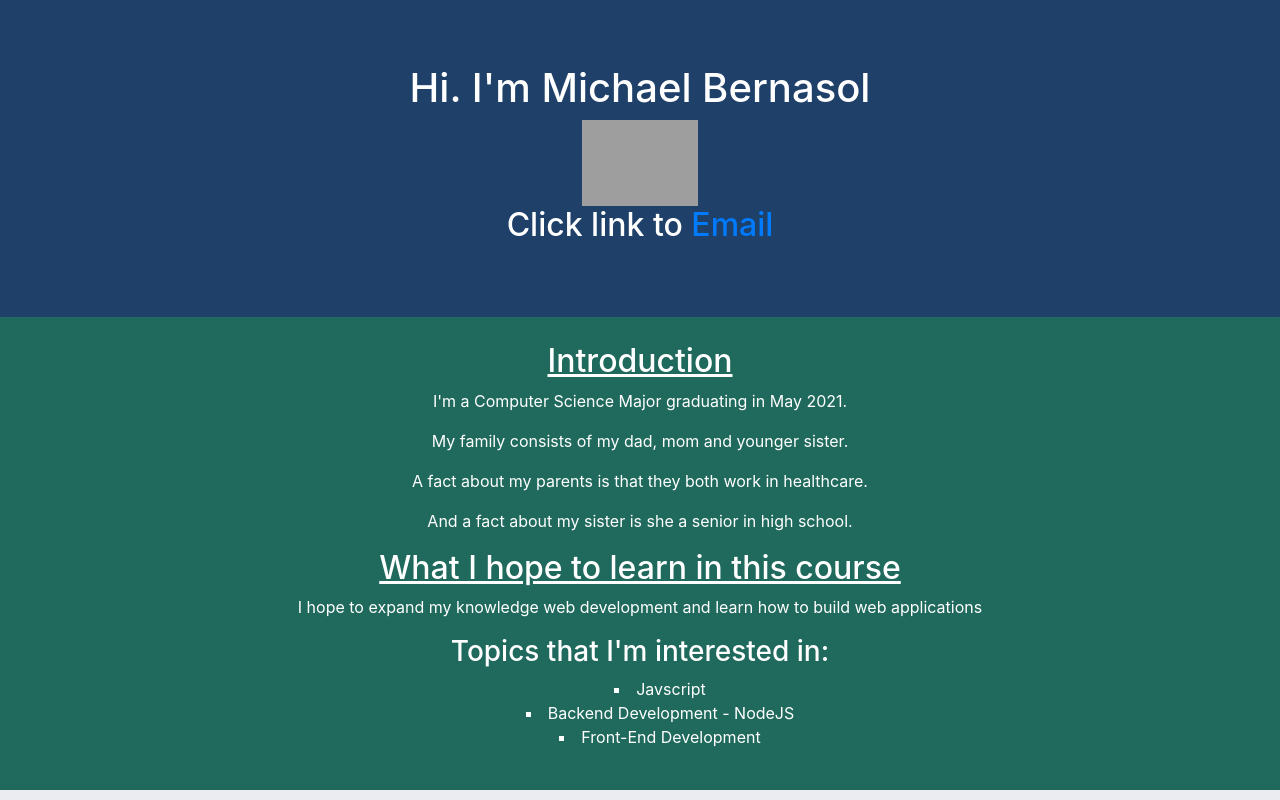
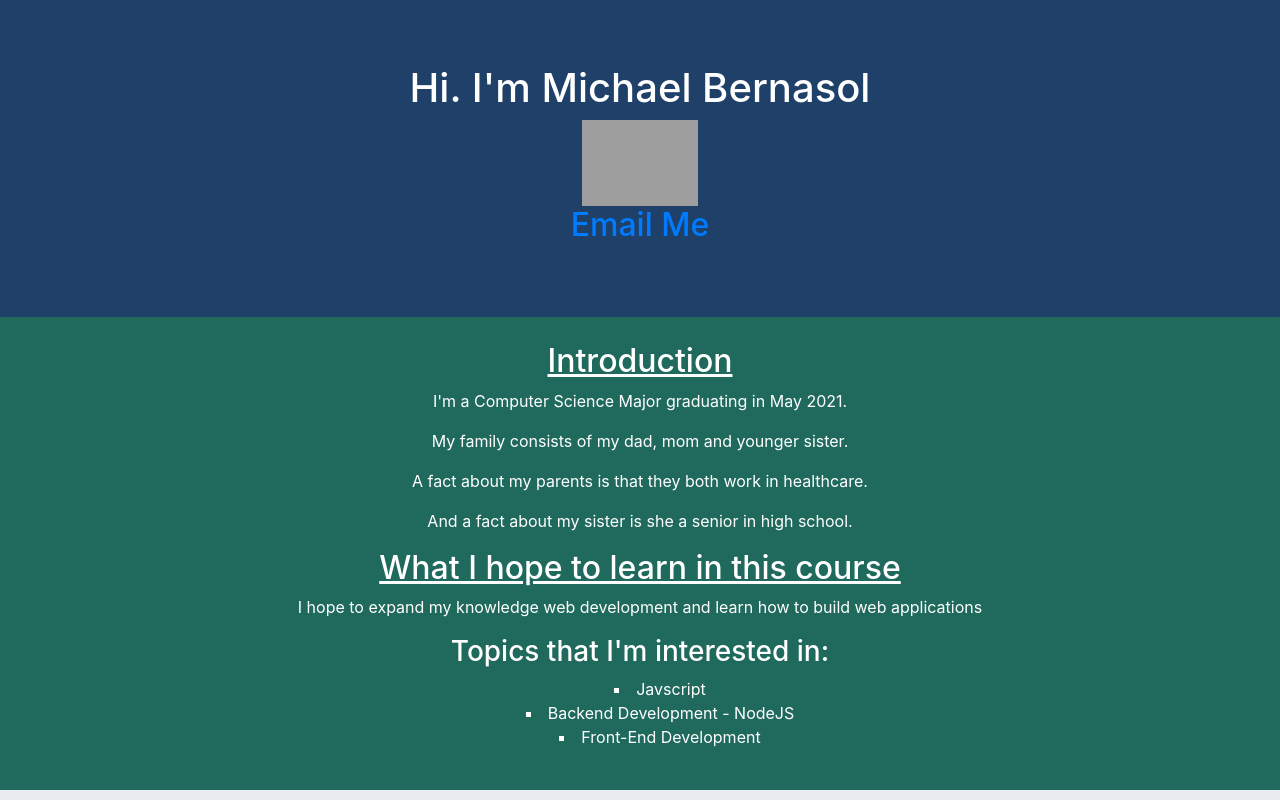
Before and after one commit to mfbernasol/cpsc-247, a plain HTML site: page about.html in a window 1280 px wide. Shown: the top 800 px of the page. Drawn offline with nearby package versions, Linux system fonts and the light colour scheme; grey boxes are pictures that could not be loaded.

Commit message:
change link

```diff
--- a/about.html
+++ b/about.html
@@ -9,7 +9,7 @@
     <div class="top">
         <h1>Hi. I'm Michael Bernasol</h1>
         <img class="me-img" src="images/me-crc.png" alt="">
-        <h2>Click link to <a href="mailto:michaelfbernasol@lewisu.edu ">Email</a></h2>
+        <h2><a href="mailto:michaelfbernasol@lewisu.edu ">Email Me</a></h2>
     </div>
     <div class="middle">
         <h2><u> Introduction</u> </h2>
```
